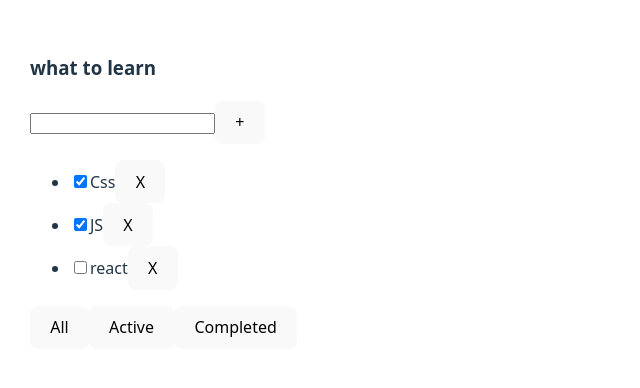
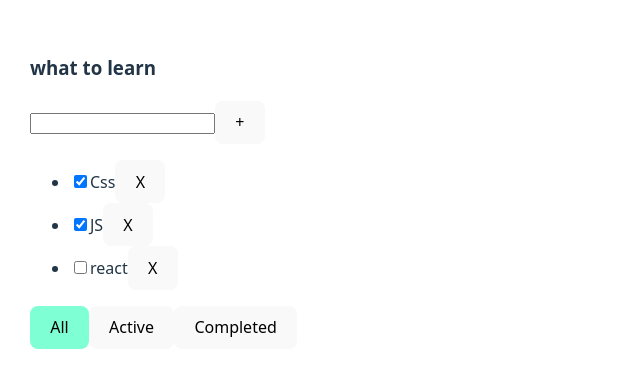
Before and after one commit to catupik/todolistDimych, a React (Vite) app: page / in a window 1280 px wide. Shown: the part 208-596 px from the top of the page, without its empty margins (0-640 px from the left). Built offline with nearby package versions, Linux system fonts and the light colour scheme.

Commit message:
lesson4 button style

```diff
--- a/src/App.css
+++ b/src/App.css
@@ -14,3 +14,7 @@
 .error-message {
   color: red
 }
+
+.active-filter {
+  background-color: aquamarine;
+}
--- a/src/App.tsx
+++ b/src/App.tsx
@@ -61,6 +61,7 @@ function App() {
                 changeFilter={changeFilter}
                 addTask={addTask}
                 changeStatus={changeStatus}
+                filter={filter}
             />
 
 
--- a/src/TodoList.tsx
+++ b/src/TodoList.tsx
@@ -10,6 +10,7 @@ export type TaskType = {
 export type TodolistPropsType = {
     title: string
     tasks: TaskType[]
+    filter: FilterValuesType
     removeTask: (id: string) => void
     changeFilter: (value: FilterValuesType) => void
     addTask: (newTitle: string) => void
@@ -80,9 +81,9 @@ export const TodoList  = (props: TodolistPropsType) => {
 
             </ul>
             <div>
-                <button onClick={onAllClickHandler}>All</button>
-                <button onClick={onActiveClickHandler}>Active</button>
-                <button onClick={onCompletedClickHandler}>Completed</button>
+                <button className={props.filter === "all" ? "active-filter" : ""} onClick={onAllClickHandler}>All</button>
+                <button className={props.filter === "active" ? "active-filter" : ""} onClick={onActiveClickHandler}>Active</button>
+                <button className={props.filter === "completed" ? "active-filter" : ""} onClick={onCompletedClickHandler}>Completed</button>
             </div>
         </div>
     );
```
